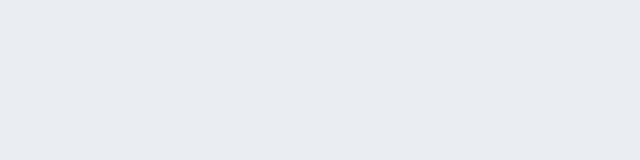
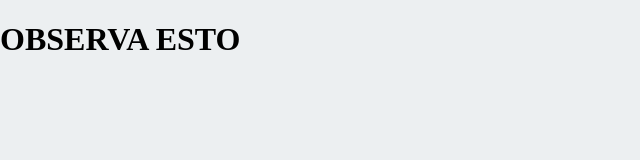
Before and after one commit to 78ART/BikeDeSuro_AR, a plain HTML site: page index.html in a window 1280 px wide. Shown: the whole page, without its empty margins (0-640 px from the left). Drawn offline with Linux system fonts and the light colour scheme.

Commit message:
Update index.html

```diff
--- a/index.html
+++ b/index.html
@@ -12,7 +12,7 @@
     </style>
 </head>
 <body>
-
+    <H1>OBSERVA ESTO</H1>
     <!-- El código busca el archivo en la misma raíz de tu repositorio -->
     <model-viewer src="./BikeSuroAR.glb"
                   ar
```
